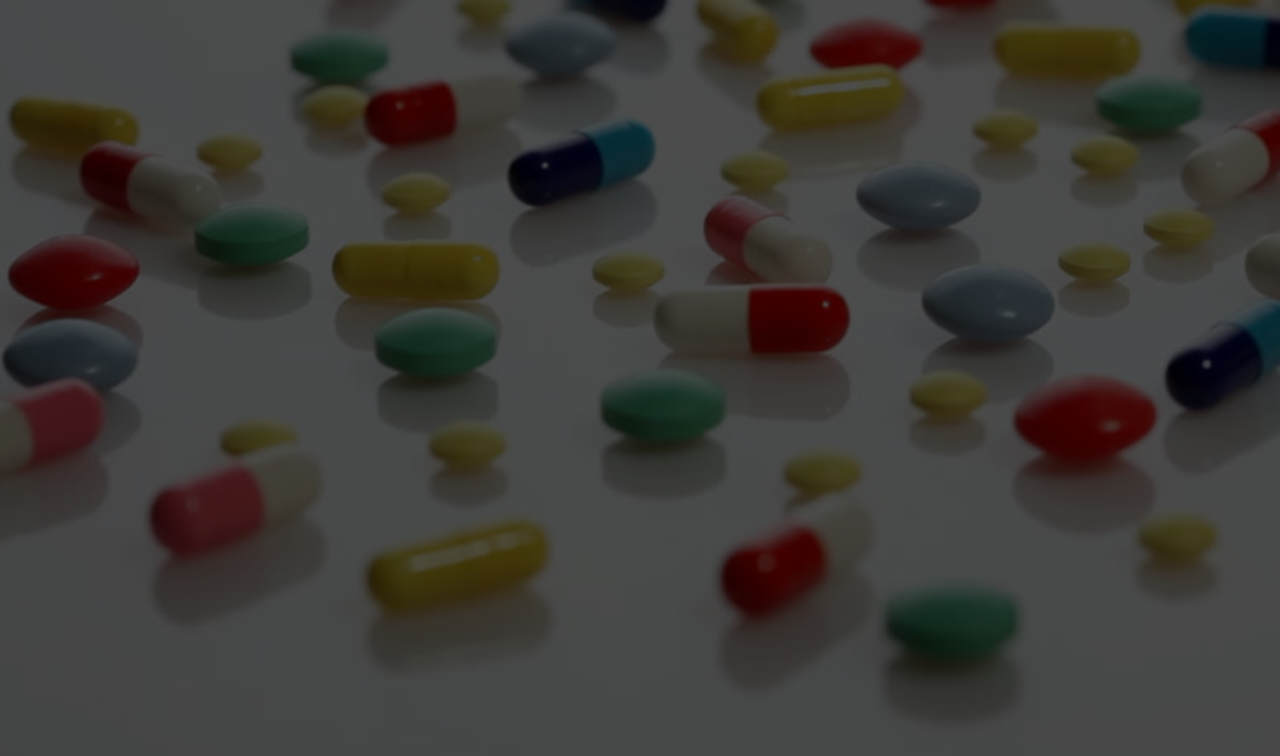
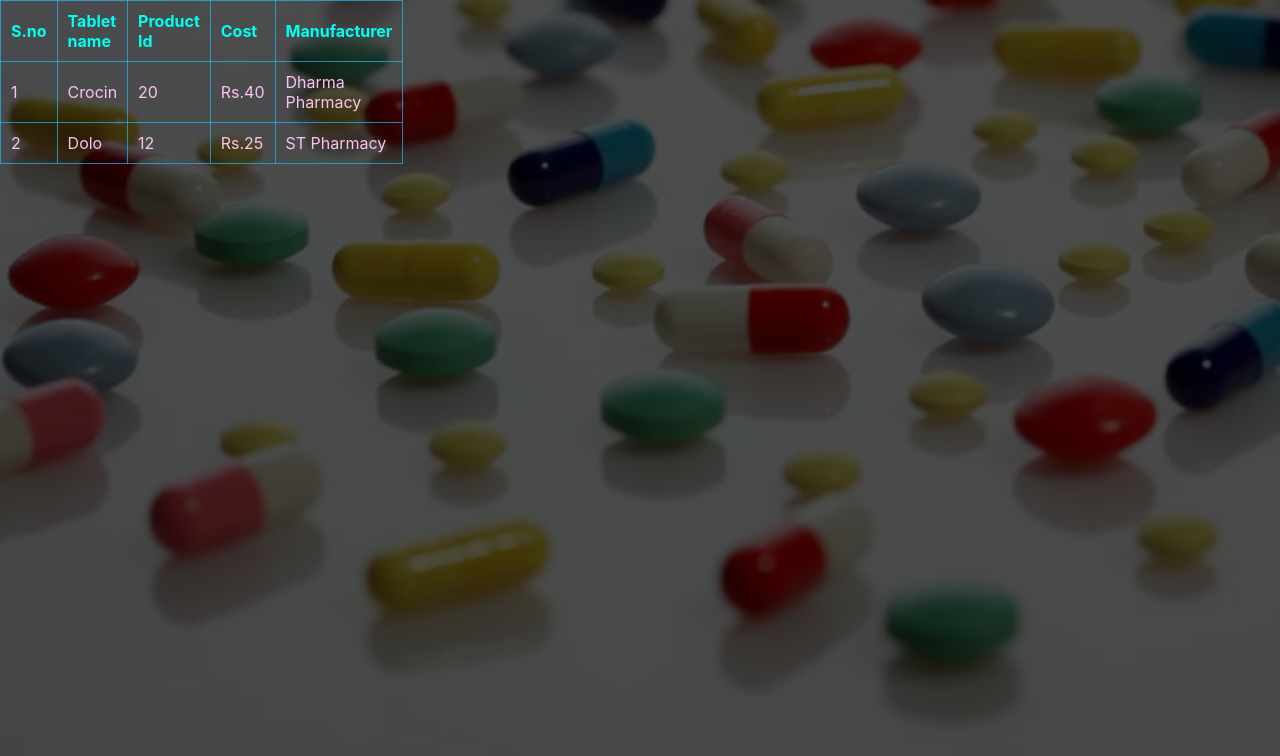
Before and after one commit to Manasha30/Pharmacy_Inventory, a React (Create React App) app in the folder pharmacy-react/: page /ReactTable in a window 1280 px wide. Before the commit this address had no page. Shown: the top 756 px of the page. Built offline with nearby package versions, Linux system fonts and the light colour scheme.

Commit message:
table added

```diff
--- a/pharmacy-react/package.json
+++ b/pharmacy-react/package.json
@@ -13,6 +13,7 @@
     "react-dom": "^17.0.2",
     "react-router-dom": "^6.2.2",
     "react-scripts": "5.0.0",
+    "react-table": "^7.7.0",
     "web-vitals": "^2.1.4"
   },
   "scripts": {
--- a/pharmacy-react/src/App.js
+++ b/pharmacy-react/src/App.js
@@ -7,6 +7,7 @@ import axios from 'axios';
 import AddStockEvent from './components/AddStockEvent';
 import AddProduct from './components/AddProduct';
 import Login from './Login';
+import ReactTable from './ReactTable';
 
 import { BrowserRouter as Router, Route, Routes } from 'react-router-dom';
 function App() {
@@ -20,6 +21,7 @@ function App() {
       <Route exact path='/stockevents' element={<StockEventsTable/>}></Route>
       <Route exact path='/Register' element={< Register/>}></Route>
       <Route exact path='/Login' element={<Login/>}></Route>
+      <Route exact path='/ReactTable' element={<ReactTable/>}></Route>
 </Routes>
 </Router>
   );
--- a/pharmacy-react/src/CSS/homepage.css
+++ b/pharmacy-react/src/CSS/homepage.css
@@ -13,7 +13,6 @@ body {
 h1{
   text-align: center;
   color:white;
-
   padding: 110px;
 
 
@@ -185,3 +184,17 @@ input[type="submit"] {
   margin: 50px 0;
   padding-left: 650px;
 }
+table,th,td{
+  border:1px solid rgba(30, 184, 255, 0.705);
+  border-collapse:collapse;
+  width:400px;
+  height:1px;
+  color: rgb(255, 192, 239);
+}
+th{
+  text-align: left;
+  color: rgb(0, 255, 242);
+}
+th,td{
+  padding: 10px;
+}
--- /dev/null
+++ b/pharmacy-react/src/ReactTable.jsx
@@ -0,0 +1,32 @@
+import React, { Component } from 'react'
+class ReactTable extends Component {
+    state = {  }
+    render() {
+        return(<table>
+            <tr>
+                <th>S.no </th>
+                <th>Tablet name </th>
+                <th>Product Id </th>
+                <th>Cost </th>
+                <th>Manufacturer </th>
+            </tr>
+            <tr>
+                <td>1</td>
+                <td>Crocin</td>
+                <td>20</td>
+                <td>Rs.40</td>
+                <td>Dharma Pharmacy</td>
+            </tr>
+            <tr>
+                <td>2</td>
+                <td>Dolo</td>
+                <td>12</td>
+                <td>Rs.25</td>
+                <td>ST Pharmacy</td>
+            </tr>
+        </table>);
+      }
+    }
+
+
+export default ReactTable;
```
Also changed, not shown: 1 other file (tests, documents, lock files or other folders).
